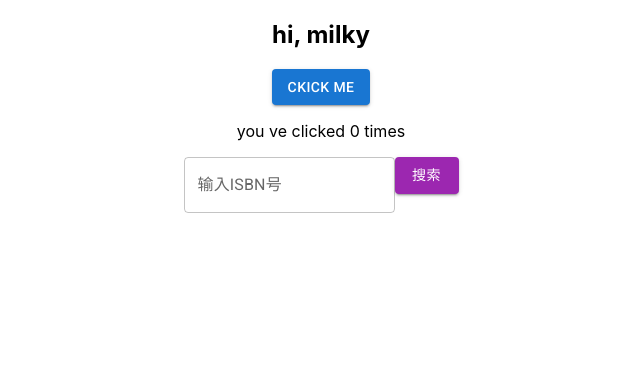
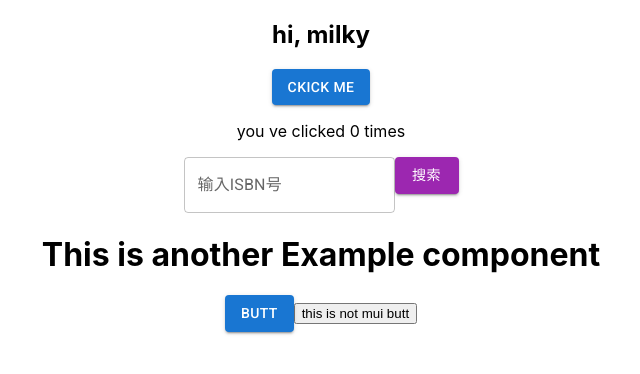
Before and after one commit to OkenBarrel/TestbookGenius, a React (Create React App) app in the folder textbook_genius/reactapp/: page / in a window 1280 px wide. Shown: the top 374 px of the page, without its empty margins (319-959 px from the left). Built offline with nearby package versions, Linux system fonts and the light colour scheme.

Commit message:
feat: add an example component

```diff
--- a/textbook_genius/reactapp/src/App.js
+++ b/textbook_genius/reactapp/src/App.js
@@ -1,6 +1,7 @@
 import logo from './logo.svg';
 import './App.css';
 import Texbook from './components/textbook';
+import Example from './components/example';
 
 import {Button,TextField} from '@mui/material';
 import { useState,useEffect } from 'react';
@@ -20,6 +21,7 @@ function App(props) {
   return (
     <div className="App">
       <Texbook name="milky"></Texbook>
+      <Example></Example>
       {/* <title>you clicked {count} times</title>
       <h2>hi, {props.name}</h2>
       <Button onClick={()=>setCount(count+1)} variant="contained">ckick me</Button>
--- /dev/null
+++ b/textbook_genius/reactapp/src/components/example.js
@@ -0,0 +1,15 @@
+import {Button} from '@mui/material';
+
+
+function Example(){
+
+    return(
+        <div>
+            <h1>This is another Example component</h1>
+            <Button variant="contained">butt</Button>
+            <button variant="contained">this is not mui butt</button>
+        </div>
+    );
+}
+
+export default Example;
```
Also changed, not shown: 1 other file (tests, documents, lock files or other folders).
